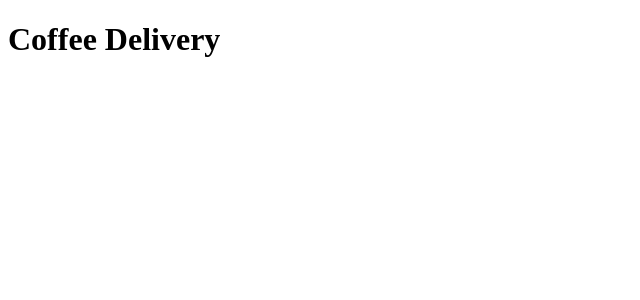
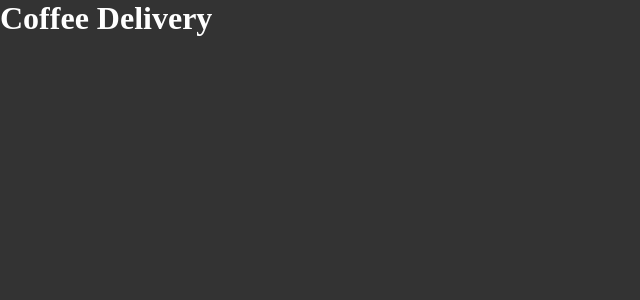
Before and after one commit to GeraldoJAlves/rockeatseat-coffee-delivery, a React (Vite) app: page / in a window 1280 px wide. Shown: the top 300 px of the page, without its empty margins (0-640 px from the left). Built offline with nearby package versions, Linux system fonts and the light colour scheme; the HTML template or start-up script is replaced by a standard one.

Commit message:
chore: add global style

```diff
--- a/src/App.tsx
+++ b/src/App.tsx
@@ -1,11 +1,13 @@
 import { ThemeProvider } from 'styled-components'
 import { defaultTheme } from './styles/themes/default'
+import { GlobalStyle } from './styles/global'
 
 export default function App() {
   return (
     <div>
       <ThemeProvider theme={defaultTheme}>
         <h1>Coffee Delivery</h1>
+        <GlobalStyle />
       </ThemeProvider>
     </div>
   )
--- /dev/null
+++ b/src/styles/global.ts
@@ -0,0 +1,13 @@
+import { createGlobalStyle } from 'styled-components'
+
+export const GlobalStyle = createGlobalStyle`
+* {
+  margin: 0;
+  padding: 0;
+  box-sizing: border-box;
+}
+body {
+  background: #333;
+  color: #FFF;
+}
+`
```
